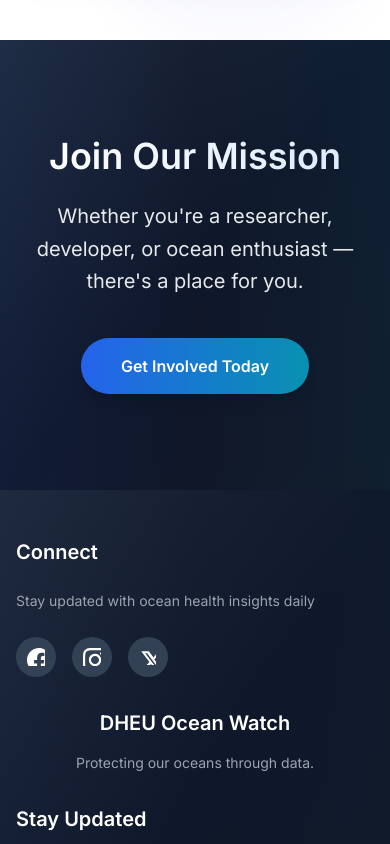
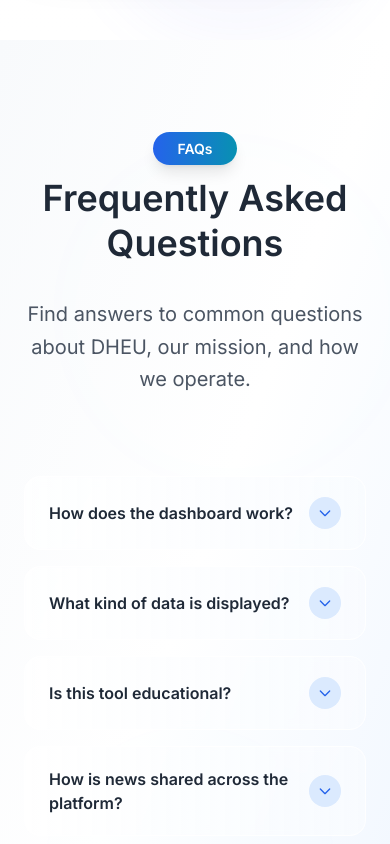
Before and after one commit to chikara9099/dheu-ocean-watch, a React (Create React App) app: page /team in a window 390 px wide. Shown: the part 5400-6244 px from the top of the page. Built offline with nearby package versions, Linux system fonts and the light colour scheme.

Commit message:
changed team.js

```diff
--- a/src/pages/Team.js
+++ b/src/pages/Team.js
@@ -1,6 +1,8 @@
-import React, { useEffect } from 'react';
+import React, { useEffect, useState } from 'react';
 
 const Team = () => {
+  const [openFaq, setOpenFaq] = useState(null);
+
   useEffect(() => {
     const observerOptions = {
       threshold: 0.1,
@@ -63,6 +65,49 @@ const Team = () => {
       image: "/assets/team-6.avif",
     }
   ];
+
+  const faqs = [
+    {
+      id: 1,
+      question: "How does the dashboard work?",
+      answer:
+        "The dashboard aggregates news from multiple portals and displays current ocean conditions like oil slicks and temperature using NASA Earth data.",
+    },
+    {
+      id: 2,
+      question: "What kind of data is displayed?",
+      answer:
+        "DHEU uses NASA Earth data and trusted news portals to simulate ocean conditions such as waste, chemical products, and temperature in a 2D interactive map.",
+    },
+    {
+      id: 3,
+      question: "Is this tool educational?",
+      answer:
+        "Yes, DHEU aims to educate users on ocean health by providing real-time data and interactive simulations for better understanding.",
+    },
+    {
+      id: 4,
+      question: "How is news shared across the platform?",
+      answer:
+        "News updates are aggregated from trusted environmental and scientific sources, then categorized for clarity and relevance.",
+    },
+    {
+      id: 5,
+      question: "What data sources are used?",
+      answer:
+        "DHEU uses NASA Earth data and trusted news portals to simulate ocean conditions such as waste, chemical products, and temperature in a 2D interactive map.",
+    },
+    {
+      id: 6,
+      question: "Who is Team Sargonauts?",
+      answer:
+        "Team SARgonauts is the group behind DHEU, dedicated to educating users about ocean health through innovative web tools.",
+    },
+  ];
+
+  const toggleFaq = (id) => {
+    setOpenFaq(openFaq === id ? null : id);
+  };
 
   return (
     <>
@@ -262,6 +307,74 @@ const Team = () => {
           </div>
         </div>
       </main>
+
+      {/* FAQ Section */}
+      <section className="py-24 bg-gradient-to-br from-slate-50 via-white to-blue-50 relative overflow-hidden">
+        <div className="absolute inset-0 opacity-5">
+          <div className="absolute top-20 left-10 w-96 h-96 bg-blue-200/20 rounded-full mix-blend-multiply filter blur-xl animate-pulse"></div>
+          <div className="absolute bottom-20 right-10 w-80 h-80 bg-cyan-200/20 rounded-full mix-blend-multiply filter blur-xl animate-pulse delay-1000"></div>
+        </div>
+        <div className="container mx-auto px-6 relative z-10">
+          <div className="max-w-5xl mx-auto text-center mb-20">
+            <div className="inline-block mb-4">
+              <span className="bg-gradient-to-r from-blue-600 to-cyan-600 text-white text-sm font-semibold py-2 px-6 rounded-full shadow-lg">
+                FAQs
+              </span>
+            </div>
+            <h2 className="text-4xl md:text-5xl font-bold text-gray-800 mb-8 leading-tight">
+              Frequently Asked Questions
+            </h2>
+            <p className="text-xl text-gray-600 leading-relaxed">
+              Find answers to common questions about DHEU, our mission, and how we operate.
+            </p>
+          </div>
+
+          <div className="max-w-3xl mx-auto space-y-4">
+            {faqs.map((faq, index) => (
+              <div
+                key={faq.id}
+                className="bg-white/70 backdrop-blur-sm border border-white/50 rounded-2xl overflow-hidden hover:shadow-xl transition-all duration-300 transform hover:-translate-y-1 group scroll-reveal"
+                style={{ animationDelay: `${index * 100}ms` }}
+              >
+                <button
+                  onClick={() => toggleFaq(faq.id)}
+                  className="w-full px-6 py-5 text-left flex justify-between items-center bg-gradient-to-r from-transparent to-blue-50/30 hover:from-blue-50/30 hover:to-cyan-50/30 transition-all duration-300"
+                  aria-expanded={openFaq === faq.id}
+                >
+                  <span className="font-semibold text-gray-800 group-hover:text-blue-700 transition-colors duration-200">
+                    {faq.question}
+                  </span>
+                  <div className="relative">
+                    <div className="w-8 h-8 rounded-full bg-blue-100 group-hover:bg-blue-200 flex items-center justify-center transition-all duration-200">
+                      <svg
+                        xmlns="http://www.w3.org/2000/svg"
+                        className={`h-4 w-4 text-blue-600 transform transition-transform duration-300 ${
+                          openFaq === faq.id ? 'rotate-180' : ''
+                        }`}
+                        fill="none"
+                        viewBox="0 0 24 24"
+                        stroke="currentColor"
+                      >
+                        <path strokeLinecap="round" strokeLinejoin="round" strokeWidth={2} d="M19 9l-7 7-7-7" />
+                      </svg>
+                    </div>
+                  </div>
+                </button>
+
+                <div
+                  className={`overflow-hidden bg-white/50 backdrop-blur-sm transition-all duration-500 ease-out ${
+                    openFaq === faq.id ? 'max-h-48 opacity-100' : 'max-h-0 opacity-0'
+                  }`}
+                >
+                  <div className="px-6 py-5">
+                    <p className="text-gray-700 leading-relaxed">{faq.answer}</p>
+                  </div>
+                </div>
+              </div>
+            ))}
+          </div>
+        </div>
+      </section>
 
       {/* Call to Action */}
       <section className="py-24 bg-gradient-to-br from-slate-800 via-slate-900 to-gray-900 text-white text-center relative overflow-hidden">
```
